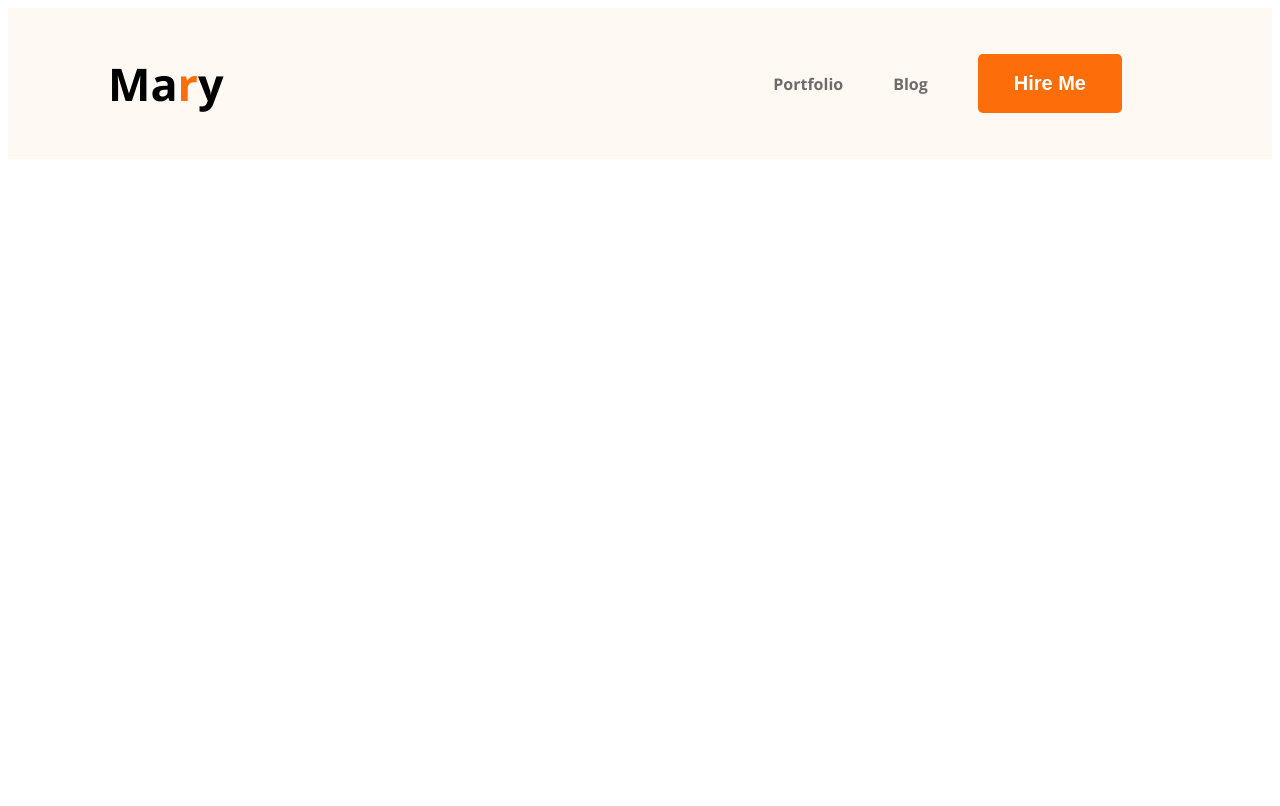
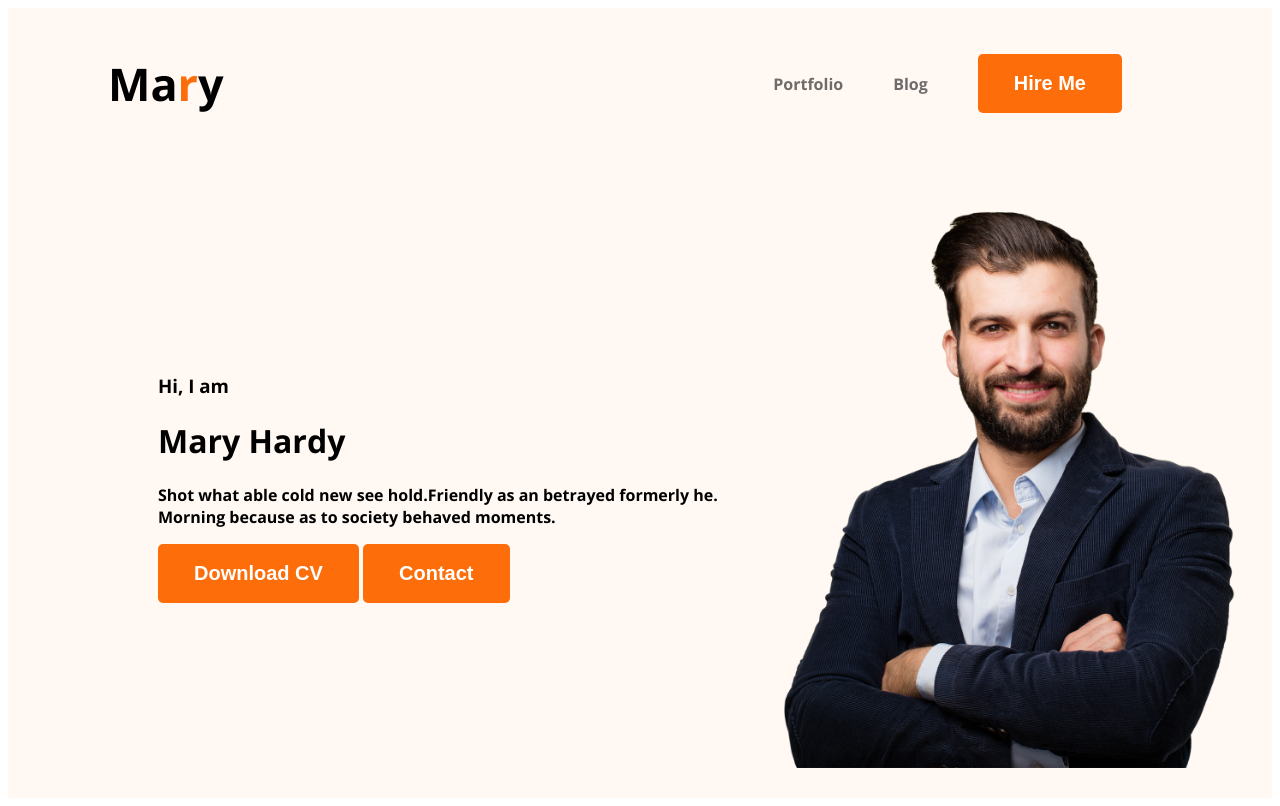
Before and after one commit to Niaj-FreshNet/web-developer-portfolip, a plain HTML site: page index.html in a window 1280 px wide. Drawn offline with nearby package versions, Linux system fonts and the light colour scheme.

Commit message:
banner content added

```diff
--- a/index.html
+++ b/index.html
@@ -1,14 +1,16 @@
 <!DOCTYPE html>
 <html lang="en">
+
 <head>
     <meta charset="UTF-8">
     <meta name="viewport" content="width=device-width, initial-scale=1.0">
     <title>Web Developer Portfolio</title>
     <link rel="preconnect" href="https://fonts.googleapis.com">
-<link rel="preconnect" href="https://fonts.gstatic.com" crossorigin>
-<link href="https://fonts.googleapis.com/css2?family=Open+Sans:wght@700&display=swap" rel="stylesheet">
+    <link rel="preconnect" href="https://fonts.gstatic.com" crossorigin>
+    <link href="https://fonts.googleapis.com/css2?family=Open+Sans:wght@700&display=swap" rel="stylesheet">
     <link rel="stylesheet" href="styles/style.css">
 </head>
+
 <body>
     <header class="header">
         <nav>
@@ -19,9 +21,21 @@
                 <li><button class="btn-primary">Hire Me</button></li>
             </ul>
         </nav>
+        <div class="banner">
+            <div class="banner-content">
+                <h3 class="banner-greetings">Hi, I am</h3>
+                <h1 class="banner-title">Mary Hardy</h1>
+                <p>Shot what able cold new see hold.Friendly as an betrayed formerly he. Morning because as to society
+                    behaved moments.</p>
+                <button class="btn-primary">Download CV</button>
+                <button class="btn-primary">Contact</button>
+            </div>
+            <img class="profile-pic" src="images/hardy.png">
+        </div>
     </header>
     <main></main>
     <footer></footer>
 
 </body>
+
 </html>
--- a/styles/style.css
+++ b/styles/style.css
@@ -51,5 +51,10 @@ nav a {
 
 }
 .banner{
-    padding: 50px 200px;
+    padding: 30px 30px 30px 150px;
+    display: flex;
+    align-items: center;
 }
+.banner .profile-pic{
+    width: 500px;
+}
```
